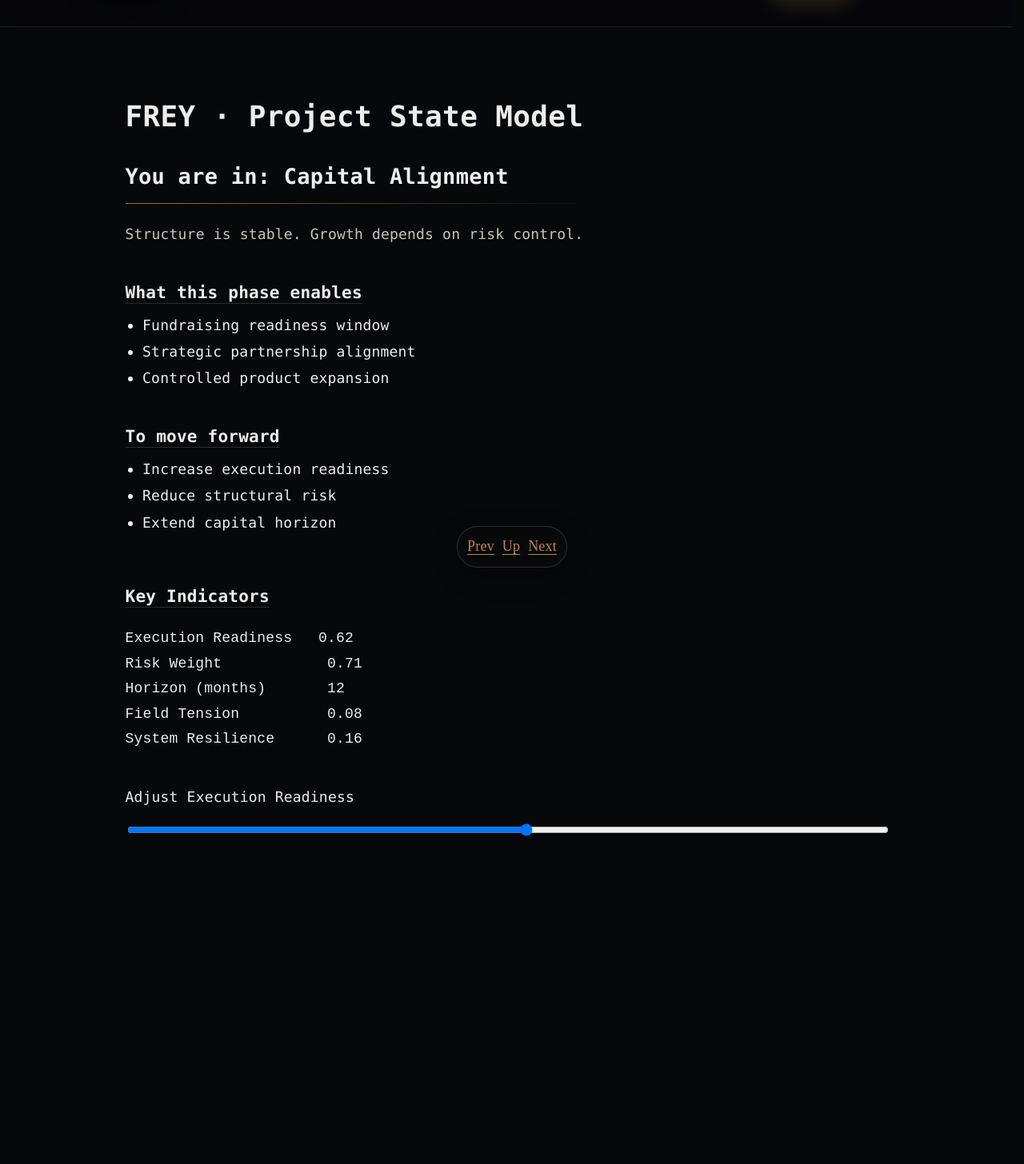
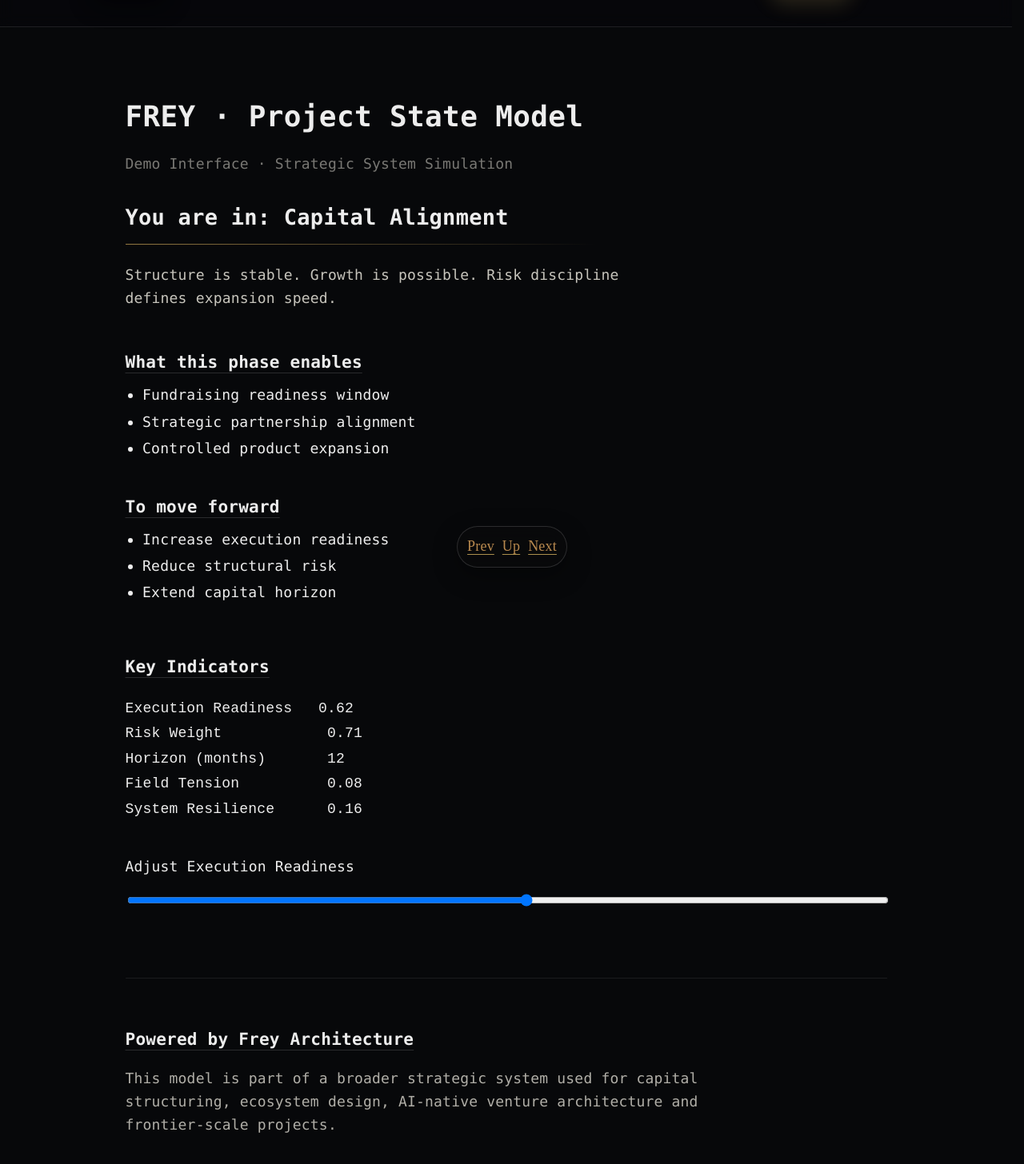
Before and after one commit to AiBhrigu/bhrigu-portal, a Next.js app: page /reading in a window 1280 px wide. Shown: the part 78-1534 px from the top of the page at 80% size. Before the commit the page ends 1214 px from the top, so only its background shows below. Built offline with nearby package versions, Linux system fonts and the light colour scheme.

Commit message:
FREY /reading demo tuning + architecture bridge v1.0

```diff
--- a/pages/reading.js
+++ b/pages/reading.js
@@ -22,14 +22,19 @@ export default function Reading() {
   const summary = readiness > 0.75
     ? "Structure is strong. Expansion window is open."
     : readiness > 0.6
-    ? "Structure is stable. Growth depends on risk control."
+    ? "Structure is stable. Growth is possible. Risk discipline defines expansion speed."
     : "Execution strength is emerging. Focus on internal reinforcement."
 
   return (
     <main style={{ padding: "80px 24px", maxWidth: "1000px", margin: "0 auto" }}>
 
       <h1>FREY · Project State Model</h1>
-      <h2 style={{ marginTop: "20px" }}>
+
+      <p style={{ opacity: 0.5, fontSize: "14px", marginTop: "8px" }}>
+        Demo Interface · Strategic System Simulation
+      </p>
+
+      <h2 style={{ marginTop: "28px" }}>
         You are in: {baseState.title}
       </h2>
 
@@ -37,7 +42,7 @@ export default function Reading() {
         {summary}
       </p>
 
-      <section style={{ marginTop: "40px" }}>
+      <section style={{ marginTop: "48px" }}>
         <h3>What this phase enables</h3>
         <ul>
           <li>Fundraising readiness window</li>
@@ -81,6 +86,14 @@ System Resilience      ${resilience.toFixed(2)}`}
         />
       </section>
 
+      <section style={{ marginTop: "80px", paddingTop: "40px", borderTop: "1px solid rgba(255,255,255,0.08)" }}>
+        <h3>Powered by Frey Architecture</h3>
+        <p style={{ maxWidth: "720px", opacity: 0.75 }}>
+          This model is part of a broader strategic system used for capital structuring,
+          ecosystem design, AI-native venture architecture and frontier-scale projects.
+        </p>
+      </section>
+
     </main>
   )
 }
```
